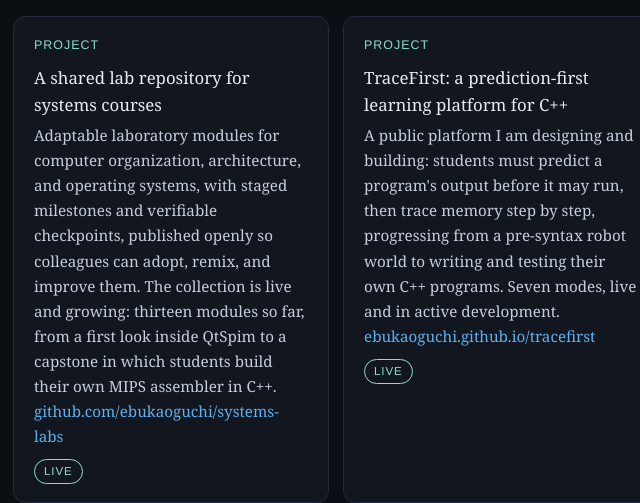
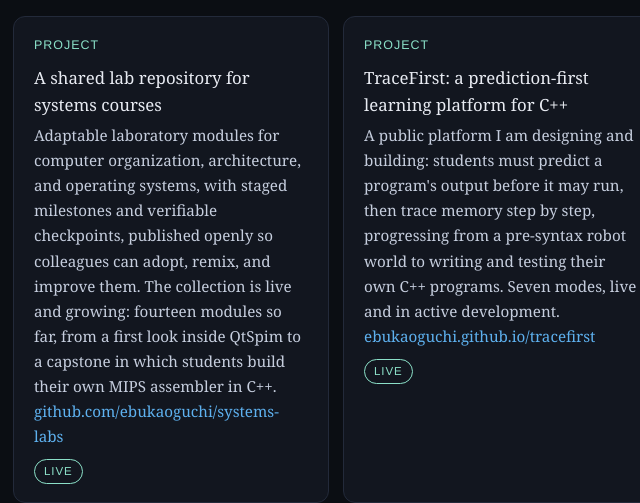
Before and after one commit to ebukaoguchi/ebukaoguchi.github.io, a plain HTML site: page teaching.html in a window 1280 px wide. Shown: the part 2040-2543 px from the top of the page, 139-779 px from the left. Drawn offline with Linux system fonts and the light colour scheme.

Commit message:
Systems Labs card: fourteen modules so far (arrays module added)

```diff
--- a/teaching.html
+++ b/teaching.html
@@ -180,7 +180,7 @@
       <div class="card">
         <div class="meta">Project</div>
         <h3>A shared lab repository for systems courses</h3>
-        <p>Adaptable laboratory modules for computer organization, architecture, and operating systems, with staged milestones and verifiable checkpoints, published openly so colleagues can adopt, remix, and improve them. The collection is live and growing: thirteen modules so far, from a first look inside QtSpim to a capstone in which students build their own MIPS assembler in C++. <a href="https://github.com/ebukaoguchi/systems-labs" target="_blank" rel="noopener">github.com/ebukaoguchi/systems-labs</a></p>
+        <p>Adaptable laboratory modules for computer organization, architecture, and operating systems, with staged milestones and verifiable checkpoints, published openly so colleagues can adopt, remix, and improve them. The collection is live and growing: fourteen modules so far, from a first look inside QtSpim to a capstone in which students build their own MIPS assembler in C++. <a href="https://github.com/ebukaoguchi/systems-labs" target="_blank" rel="noopener">github.com/ebukaoguchi/systems-labs</a></p>
         <span class="tag">Live</span>
       </div>
       <div class="card">
```
